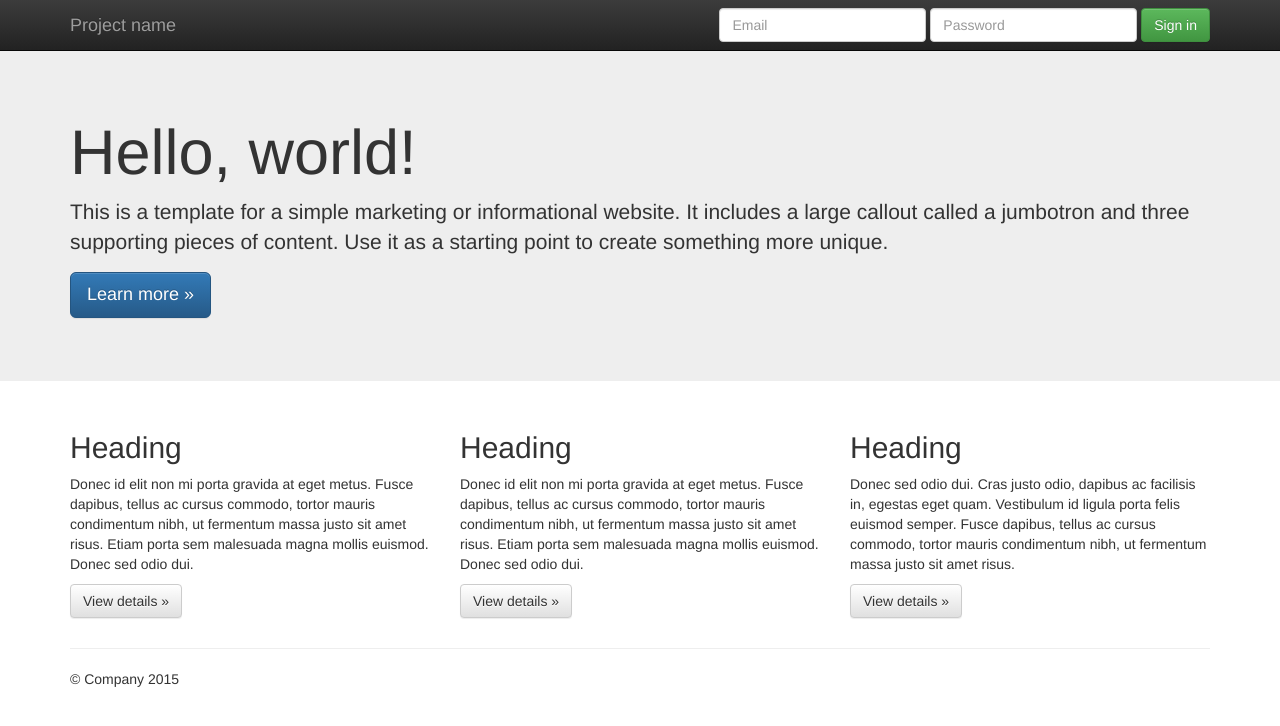
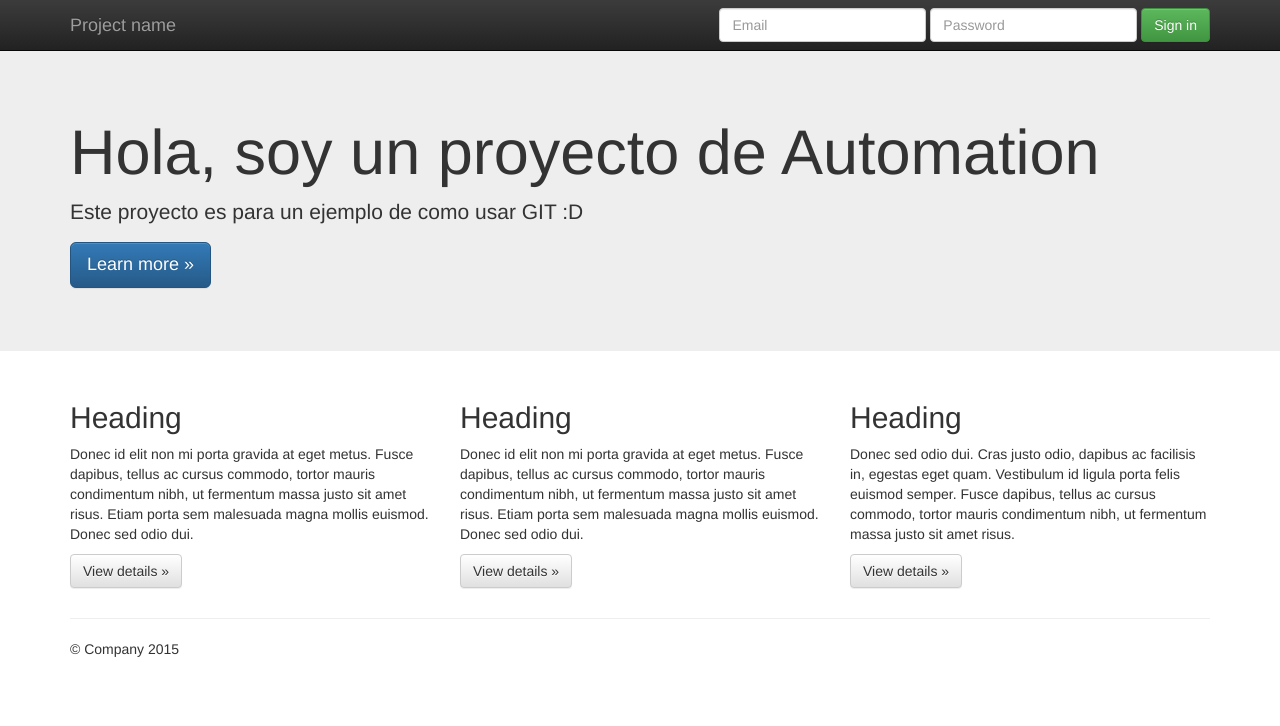
Before and after one commit to Nahuelelchino/Automation_Course, a plain HTML site: page index.html in a window 1280 px wide. Drawn offline with nearby package versions, Linux system fonts and the light colour scheme.

Commit message:
Se actualiza el index.html a la nueva rama de 'nuevasFuncionalidades

```diff
--- a/index.html
+++ b/index.html
@@ -55,8 +55,8 @@
     <!-- Main jumbotron for a primary marketing message or call to action -->
     <div class="jumbotron">
       <div class="container">
-        <h1>Hello, world!</h1>
-        <p>This is a template for a simple marketing or informational website. It includes a large callout called a jumbotron and three supporting pieces of content. Use it as a starting point to create something more unique.</p>
+        <h1>Hola, soy un proyecto de Automation</h1>
+        <p>Este proyecto es para un ejemplo de como usar GIT :D</p>
         <p><a class="btn btn-primary btn-lg" href="#" role="button">Learn more &raquo;</a></p>
       </div>
     </div>
```
